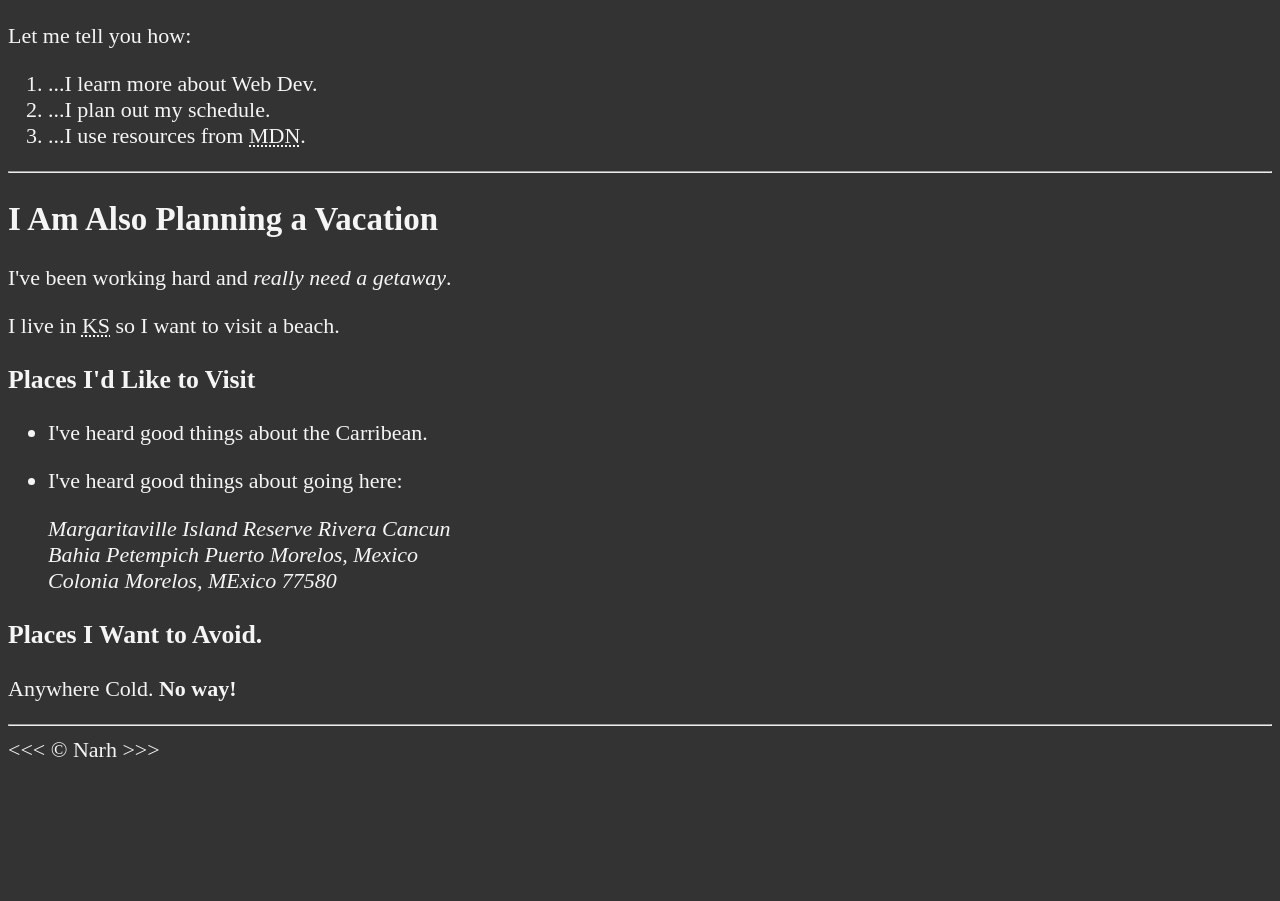
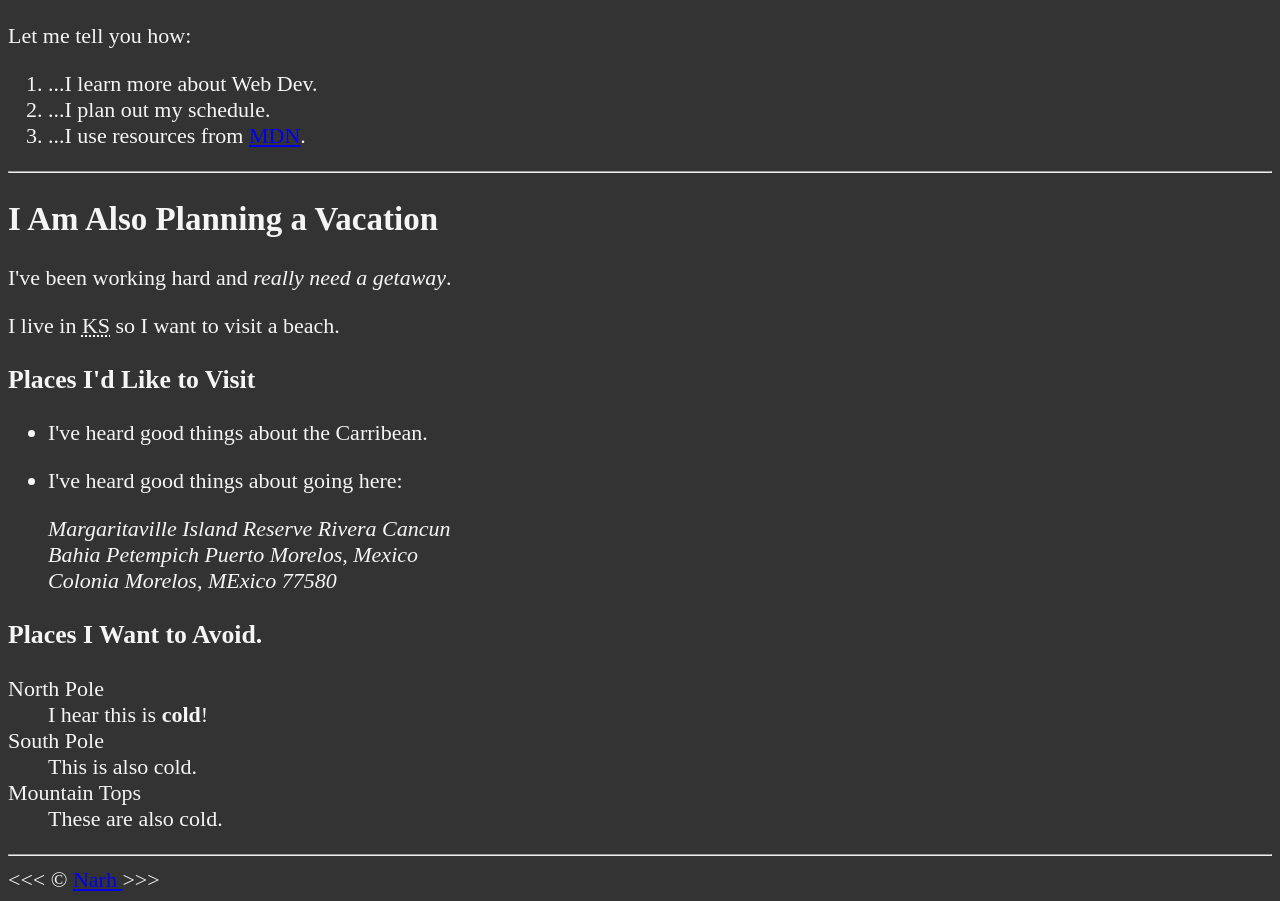
Before and after one commit to manuelnarh/web-dev-beginner, a plain HTML site: page index.html in a window 1280 px wide. Shown: the part 288-1189 px from the top of the page. Before the commit the page ends 1059 px from the top, so only its background shows below. Drawn offline with Linux system fonts and the light colour scheme.

Commit message:
Updated index.html and added new file about.html and favicon file

```diff
--- /dev/null
+++ b/about.html
@@ -0,0 +1,19 @@
+<!DOCTYPE html>
+<html>
+    <head>
+        <meta name="author" content="Narh">
+        <meta name="description" content="This page is about me.">
+        <title>Narhhhh</title>
+        <link rel="icon" href="favicon.png" type="image/x-icon">
+        <link rel="stylesheet" href="main.css">
+    </head>
+
+    <body>
+       <h1>Hi, This is Narh!</h1>
+
+       <hr>
+
+            <p>Lorem, ipsum dolor sit amet consectetur adipisicing elit. Esse fuga ratione fugiat aut ad itaque aspernatur maxime quo! Voluptates, soluta excepturi. Rem, aliquam deserunt ratione voluptates nam dicta architecto voluptatem!</p>
+
+    </body>
+</html>
--- a/index.html
+++ b/index.html
@@ -23,7 +23,7 @@
             <ol>
                 <li>...I learn more about Web Dev.</li>
                 <li>...I plan out my schedule.</li>
-            <li>...I use resources from <abbr title="Mozilla Developer Network">MDN</abbr>.</li>
+                <li>...I use resources from <abbr title="Mozilla Developer Network"><a href="https://developer.mozilla.org/">MDN</a></abbr>.</li>
             </ol>
 
         <hr>
@@ -46,10 +46,19 @@
 
         <!-- TODO: Add more places-->
         <h3>Places I Want to Avoid.</h3>
-        <p>Anywhere Cold. <strong>No way!</strong></p>
+        <dl>
+            <dt>North Pole</dt>
+            <dd>I hear this is <strong>cold</strong>!</dd>
+
+            <dt>South Pole</dt>
+            <dd>This is also cold.</dd>
+
+            <dt>Mountain Tops</dt>
+            <dd>These are also cold.</dd>
+        </dl>
 
         <hr>
-        &lt;&lt;&lt; &copy; Narh &gt;&gt;&gt;
+        &lt;&lt;&lt; &copy; <a href="about.html"> Narh </a> &gt;&gt;&gt;
     </body>
 
 </html>
```
Also changed, not shown: favicon.png (added), lesson 1/favicon.png (added). Lines whose indentation alone changed are shown as unchanged.
